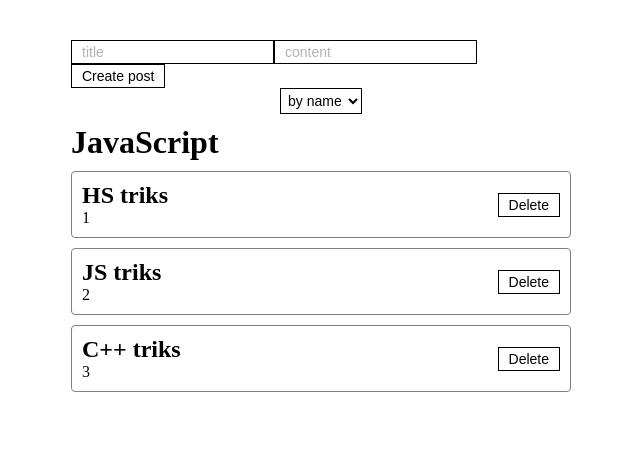
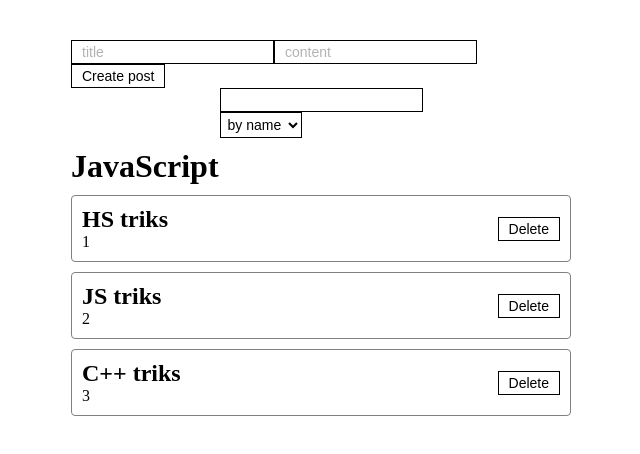
Before and after one commit to Sasha-hk/react-example, a React (Create React App) app: page / in a window 1280 px wide. Shown: the top 454 px of the page, without its empty margins (319-959 px from the left). Built offline with nearby package versions, Linux system fonts and the light colour scheme.

Commit message:
Add sort by title function

```diff
--- a/src/App.js
+++ b/src/App.js
@@ -1,7 +1,7 @@
-import React, {useState} from 'react';
+import React, {useState, useMemo} from 'react';
 import PostList from './components/PostList';
-import PostForm from './components/PostForm.jsx'
-import Select from './components/UI/Select/Select.jsx'
+import PostFilter from './components/PostFilter'
+import PostForm from './components/PostForm'
 import './styles/App.css';
 
 
@@ -15,9 +15,21 @@
         ]
     )
 
-    const [selectdSord, setSelectdSord] = useState('')
+    const [filter, setFilter] = useState({sort: '', query: ''})
+
+    const sortedPosts = useMemo(() => {
+        if (filter.sort) {
+            return [...posts].sort((a, b) => a[filter.sort].localeCompare(b[filter.sort]))
+        }
+        return posts
+    }, [posts, filter.sort]);
+
+    const sortedAndSearchedPosts = useMemo(() => {
+        return sortedPosts.filter(post => post.title.toLowerCase().includes(filter.query.toLowerCase()))
+    }, [filter.query, sortedPosts])
 
     const createNewPost = (newPost) => {
+        console.log(1)
         setPosts([...posts, newPost ])
     }
 
@@ -25,24 +37,14 @@
         setPosts(posts.filter(p => p.id !== postID))
     }
 
-    const sortPosts = (sortBy) => {
-        setSelectdSord(sortBy)
-        setPosts([...posts].sort((a, b) => a[sortBy].localeCompare(b[sortBy])))
-    }
-
     return (
     <div className="App">
 
         <PostForm create={createNewPost} />
 
-        <Select
-            options={[{value: 'title', name: 'by name'}, {value: 'content', name: 'by body'}]}
-            defaultValue="None"
-            value={selectdSord}
-            onChange={sortPosts}
-        />
+        <PostFilter filter={filter} setFilter={setFilter} />
 
-        <PostList remove={removePost} posts={posts} title="JavaScript" />
+        <PostList remove={removePost} posts={sortedAndSearchedPosts} title="JavaScript" />
 
     </div>
     );
--- /dev/null
+++ b/src/components/PostFilter.jsx
@@ -0,0 +1,22 @@
+import React from 'react';
+import Select from './UI/Select/Select'
+import Input from './UI/Input/Input'
+
+
+
+const PostFilter = ({filter, setFilter}) => {
+    return (
+        <div>
+            <Input onChange={e => setFilter({...filter, query: e.target.value})} value={filter.query} />
+
+            <Select
+                options={[{value: 'title', name: 'by name'}, {value: 'content', name: 'by body'}]}
+                defaultValue="None"
+                value={filter.sort}
+                onChange={e => setFilter({...filter, sort: e})}
+            />
+        </div>
+    )
+}
+
+export default PostFilter;
```
